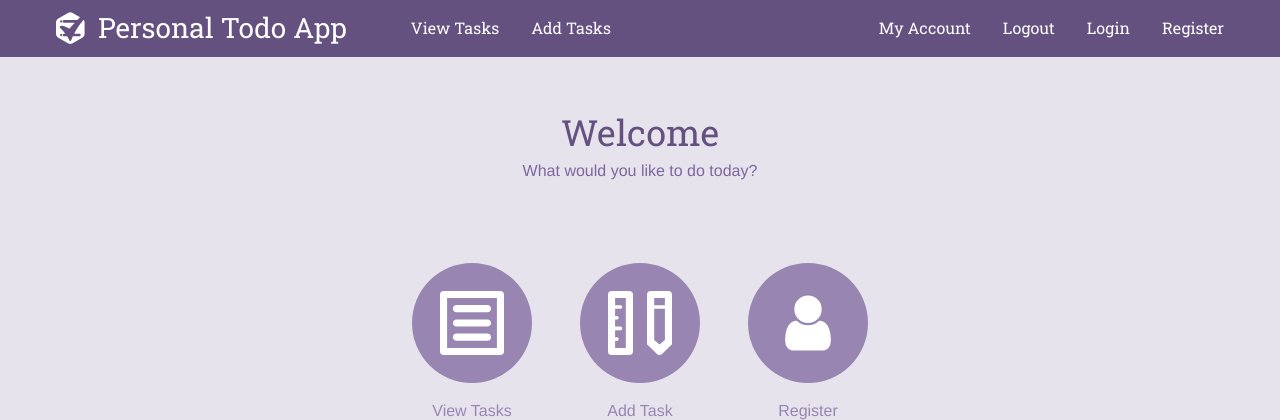
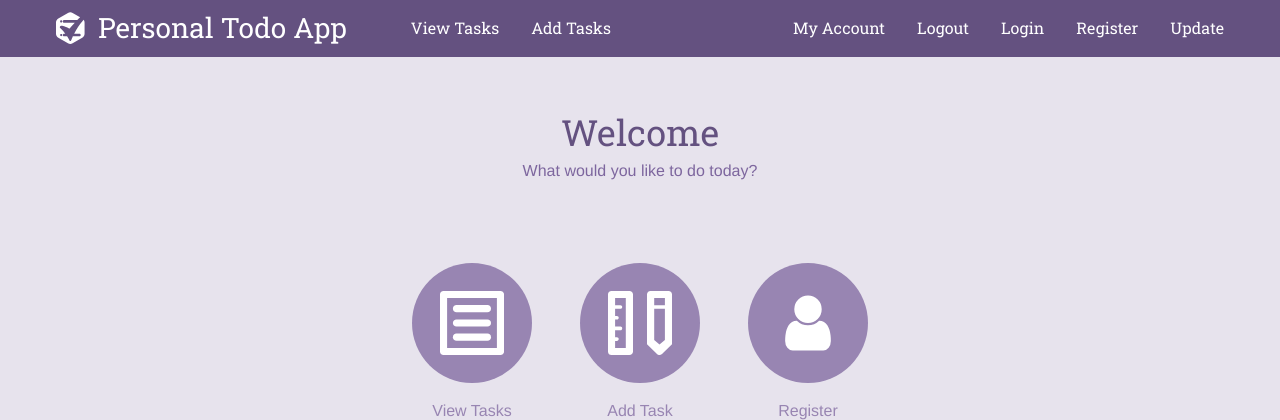
Before and after one commit to callmedw/php_user_auth, a PHP site: page /index.php in a window 1280 px wide. Shown: the top 420 px of the page. Run offline with PHP 8.4, Linux system fonts and the light colour scheme; data comes from the database, SQL or seed files in the repository.

Commit message:
update inc/header & inc/footer - formatting

```diff
--- a/inc/footer.php
+++ b/inc/footer.php
@@ -1,4 +1,5 @@
 <?php
+
   if($session->getFlashBag()->has('error')) {
     echo '<div class="alert alert-danger alert-dismissable">';
     foreach ($session->getFlashBag()->get('error') as $message) {
@@ -14,7 +15,9 @@ if($session->getFlashBag()->has('success')) {
     echo '</div>';
   }
 ?>
+
 </div><!-- end content -->
+
     <footer class="footer">
       <div class="col-container">
         <svg viewbox="0 0 64 64" class="logo-icon"><use xlink:href="#logo_icon"></use></svg>
--- a/inc/header.php
+++ b/inc/header.php
@@ -5,7 +5,6 @@
 		<link rel="icon" href="./favicon.ico" type="image/x-icon">
 		<link href='https://fonts.googleapis.com/css?family=Roboto+Slab:400,700' rel='stylesheet' type='text/css'>
 		<link rel="stylesheet" href="css/style.css" type="text/css">
-
 	</head>
 	<body>
 
@@ -38,7 +37,6 @@
 		</svg>
 		<svg id="user_icon" viewBox="0 0 1792 1792" preserveAspectRatio="xMinYMin meet">
 		<path d="M1536,1399q0,109-62.5,187t-150.5,78h-854q-88,0-150.5-78t-62.5-187q0-85,8.5-160.5t31.5-152,58.5-131,94-89,134.5-34.5q131,128,313,128t313-128q76,0,134.5,34.5t94,89,58.5,131,31.5,152,8.5,160.5zm-256-887q0,159-112.5,271.5t-271.5,112.5-271.5-112.5-112.5-271.5,112.5-271.5,271.5-112.5,271.5,112.5,112.5,271.5z" />
-
 		</svg>
 		</defs>
 		</svg>
@@ -53,15 +51,31 @@
 				</h1>
 
 				<ul class="nav navbar-left">
-        <li class="nav-item tasks<?php if ($page == "tasks") { echo " on"; } ?>"><a class="nav-link" href="task_list.php">View Tasks</a></li>
-        <li class="nav-item task<?php if ($page == "task") { echo " on"; } ?>"><a class="nav-link" href="task.php">Add Tasks</a></li>
+					<li class="nav-item tasks<?php if ($page == "tasks") { echo " on"; } ?>">
+						<a class="nav-link" href="task_list.php">View Tasks</a>
+					</li>
+					<li class="nav-item task<?php if ($page == "task") { echo " on"; } ?>">
+						<a class="nav-link" href="task.php">Add Tasks</a>
+					</li>
 					</ul>
 					<ul class="nav">
-            <li class="nav-item task<?php if ($page == "account") { echo " on"; } ?>"><a class="nav-link" href="/account.php">My Account</a></li>
-            <li class="nav-item tasks"><a class="nav-link" href="/inc/doLogout.php">Logout</a></li>
-            <li class="nav-item tasks<?php if ($page == "login") { echo " on"; } ?>"><a class="nav-link" href="/login.php">Login</a></li>
-            <li class="nav-item tasks<?php if ($page == "register") { echo " on"; } ?>"><a class="nav-link" href="/register.php">Register</a></li>
+					<li class="nav-item task<?php if ($page == "account") { echo " on"; } ?>">
+						<a class="nav-link" href="/account.php">My Account</a>
+					</li>
+					<li class="nav-item tasks">
+						<a class="nav-link" href="/inc/doLogout.php">Logout</a>
+					</li>
+					<li class="nav-item tasks<?php if ($page == "login") { echo " on"; } ?>">
+						<a class="nav-link" href="/login.php">Login</a>
+					</li>
+					<li class="nav-item tasks<?php if ($page == "register") { echo " on"; } ?>">
+						<a class="nav-link" href="/user.php">Register</a>
+					</li>
+					<li class="nav-item tasks<?php if ($page == "update") { echo " on"; } ?>">
+						<a class="nav-link" href="/user.php">Update</a>
+					</li>
 				</ul>
 			</div>
 		</header>
+
 		<div id="content">
```
Lines whose indentation alone changed are shown as unchanged.
